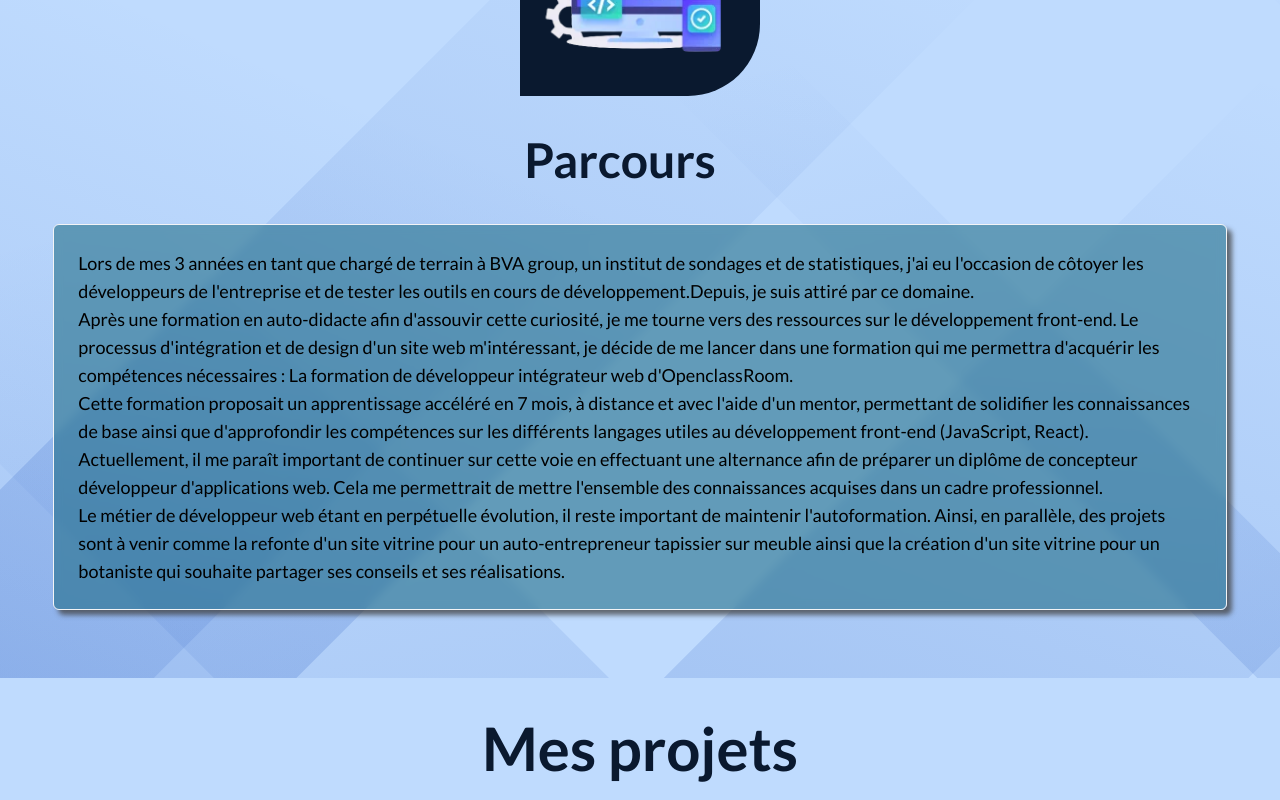
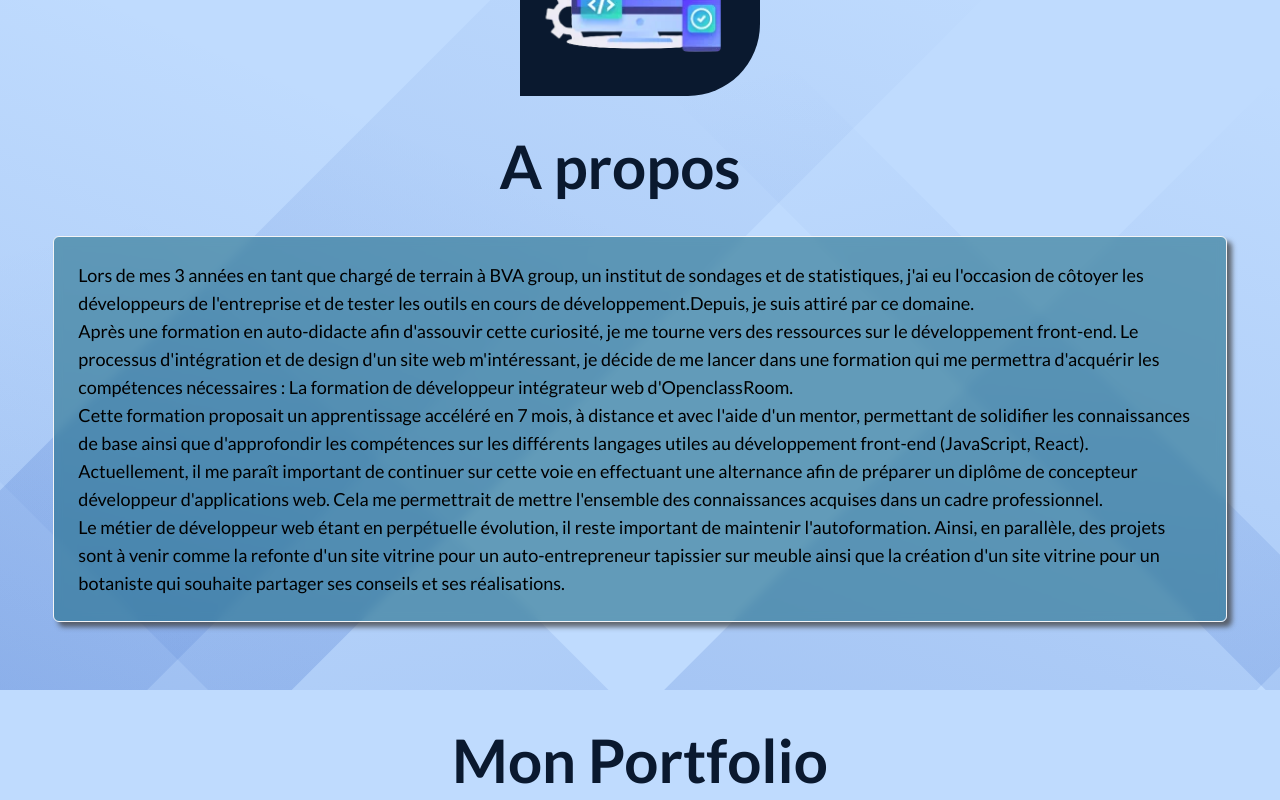
Before and after one commit to AlexandreRichert/OpenClassRoomsProject8, a React (Create React App) app: page / in a window 1280 px wide. Shown: the part 1100-1900 px from the top of the page. Built offline with nearby package versions, Linux system fonts and the light colour scheme.

Commit message:
dernières modifications

```diff
--- a/src/components/About.js
+++ b/src/components/About.js
@@ -5,7 +5,7 @@ function About() {
   return (
     <div id='about' className="bg-about-pattern bg-cover bg-center w-full h-full py-10 flex flex-col justify-center items-center gap-6 ">
         <img className='mt-4 rounded-tl-[30%] rounded-br-[30%] bg-[#0a192f] w-60' src={image} alt="developpement web" />
-        <h1 className=' my-4 pr-10 text-5xl text-[#0a192f] font-bold '>Parcours</h1>
+        <h1 className=' my-4 pr-10 text-4xl sm:text-6xl text-[#0a192f] font-bold '>A propos</h1>
         <p className='sm:text-lg w-11/12 shadow-1 font-medium bg-[#075C74] rounded-md backdrop-filter backdrop-blur-sm bg-opacity-50 border border-gray-100 py-6 px-6 mb-7'>
         Lors de mes 3 années en tant que chargé de terrain à BVA group, un institut de sondages et de statistiques, j'ai eu l'occasion de côtoyer les développeurs de l'entreprise et de tester les outils en cours de développement.Depuis, je suis attiré par ce domaine.<br/>
         Après une formation en auto-didacte afin d'assouvir cette curiosité, je me tourne vers des ressources sur le développement front-end. Le processus d'intégration et de design d'un site web m'intéressant, je décide de me lancer dans une formation qui me permettra d'acquérir les compétences nécessaires : La formation de développeur intégrateur web d'OpenclassRoom. <br/>
--- a/src/components/Contact.js
+++ b/src/components/Contact.js
@@ -37,9 +37,9 @@ function Contact() {
             </div>
           </form>
           <footer className='flex flex-col gap-2 absolute inset-x-0 bottom-2  '>
-            <div className='text-xl text-white flex gap-4 justify-center items-center'>
-              <a href="https://www.linkedin.com/in/alexandre-richert-9a452924a/" aria-label="page Linkedin d'Alexandre Richert"><AiFillLinkedin></AiFillLinkedin></a>
-              <a href="https://github.com/AlexandreRichert" aria-label="Github d'Alexandre Richert"><AiFillGithub></AiFillGithub></a>
+            <div className='text-xl text-white flex gap-4 justify-center items-center '>
+              <a href="https://www.linkedin.com/in/alexandre-richert-9a452924a/" aria-label="page Linkedin d'Alexandre Richert"><AiFillLinkedin className='hover:text-[#EDB88B] ease-in-out duration-300'></AiFillLinkedin></a>
+              <a href="https://github.com/AlexandreRichert" aria-label="Github d'Alexandre Richert"><AiFillGithub className='hover:text-[#EDB88B] ease-in-out duration-300'></AiFillGithub></a>
             </div>
             <p className='text-white text-center text-[10px]'>2023| Richert Alexandre</p>
           </footer>
--- a/src/components/FilteredButtons.js
+++ b/src/components/FilteredButtons.js
@@ -6,7 +6,7 @@ function FilteredButtons({ filterStatus, setFilterStatus }) {
 <div className='flex mb-10 bg-white rounded-3xl'>
   <button
     className={`${
-      filterStatus === 'Tous' ? 'bg-[#083953] text-white ': ' text-gray-700'
+      filterStatus === 'Tous' ? 'bg-[#083953] text-white ': ' text-gray-700 hover:bg-[#EDB88B] ease-in-out duration-300 '
     }  py-2 px-4 rounded-l-3xl transition duration-500 ease-in-out`}
     onClick={() => setFilterStatus('Tous')}
   >
--- a/src/components/Portfolio.js
+++ b/src/components/Portfolio.js
@@ -16,7 +16,7 @@ function Portfolio() {
 
   return (
     <section id='portfolio' className=' bg-blue-200 flex flex-col justify-center items-center py-10'>
-      <h1 className='text-4xl text-[#0a192f] mb-14 font-bold sm:text-6xl'>Mes projets</h1>
+      <h1 className='text-4xl text-[#0a192f] mb-14 font-bold sm:text-6xl'> Mon Portfolio</h1>
       <FilteredButtons filterStatus={filterStatus} setFilterStatus={setFilterStatus} />
       <div className='w-full grid gap-16 place-items-center sm:grid-cols-2 2xl:grid-cols-3'>
         {filteredData.map((data) => (
```
